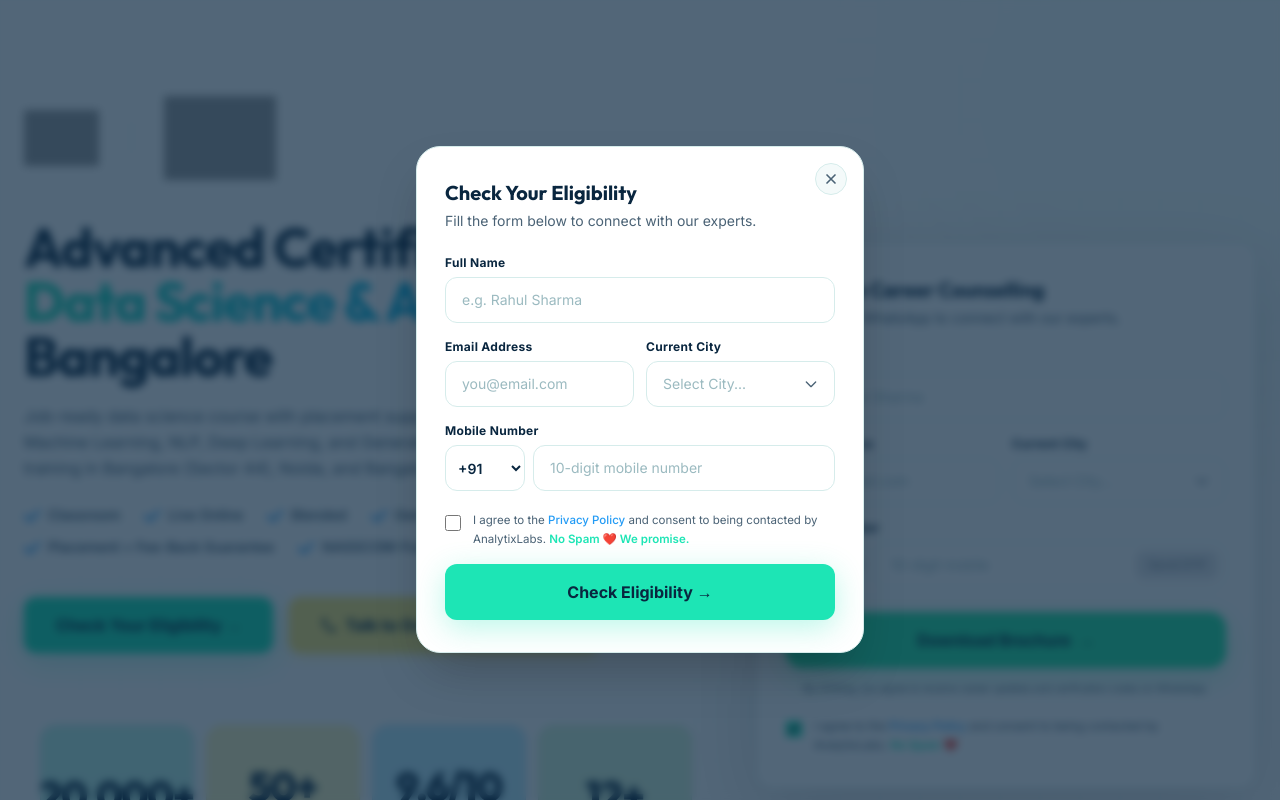
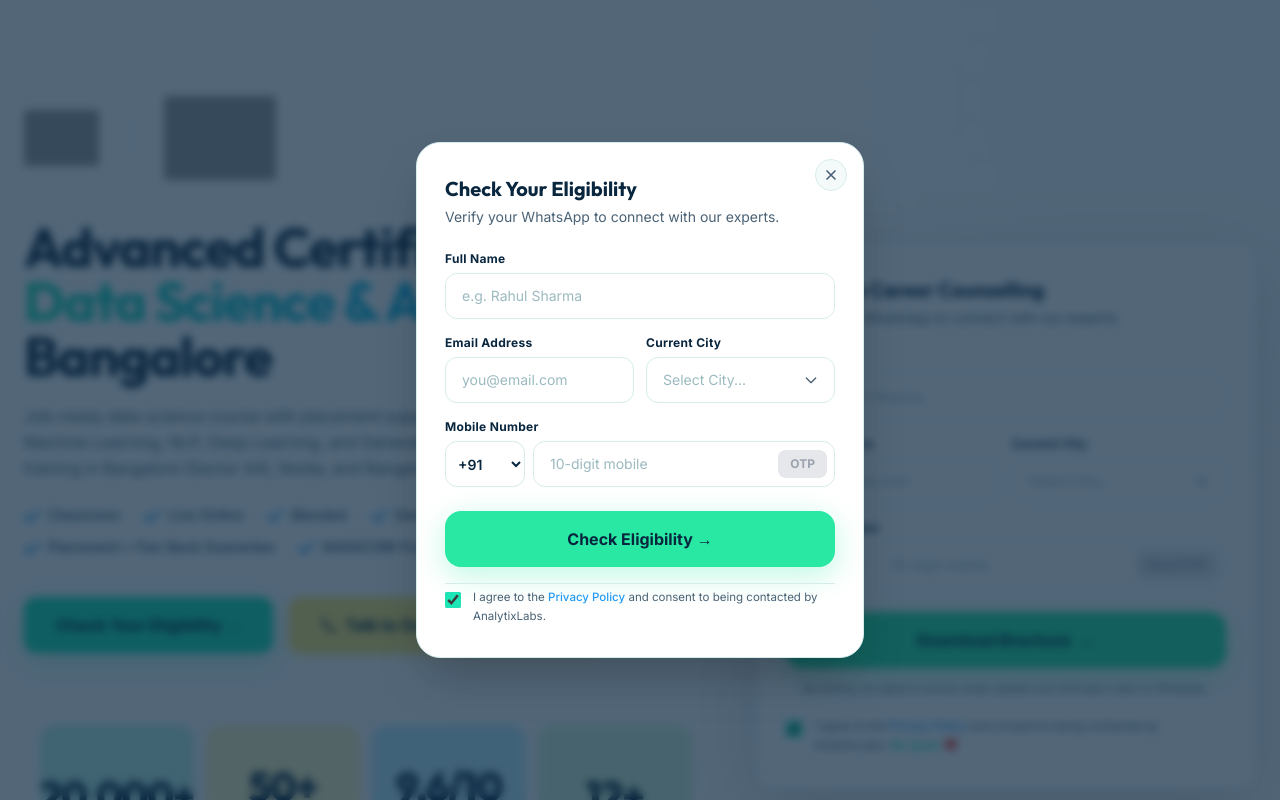
Before and after one commit to dhaval-alabs/careersuccess_legacy, a Next.js app: page /data-science-ai-course-bangalore in a window 1280 px wide. Both pictures are taken after a click on the button "Check Your Eligibility →". Shown: the top 800 px of the page. Built offline with nearby package versions, Linux system fonts and the light colour scheme; grey boxes are pictures that could not be loaded.

Commit message:
feat(otp): roll out verified OTP flow to all modal forms

```diff
--- a/components/forms/LeadCaptureForm.tsx
+++ b/components/forms/LeadCaptureForm.tsx
@@ -1,7 +1,6 @@
 'use client';
 
-import { useState, useTransition, FormEvent } from 'react';
-import { createLeadAction } from '../../app/actions/leads';
+import { useState, useEffect } from 'react';
 import { recordFirstField, getBehaviourSnapshot } from '../../utils/trackBehaviour';
 import { getStoredUtm } from '../../utils/captureUtm';
 import SearchableCitySelect from '../SearchableCitySelect';
@@ -20,111 +19,182 @@
   typeFilter?:   string;
   thankYouPath?: string;
   onSuccess?:    (email: string) => void;
+  debug?:        boolean;
 }
 
-/* Shared input className */
 const inputCls = `
   w-full px-4 py-3 rounded-xl border border-[#D6ECEB] bg-white
   text-[#09263F] text-sm placeholder-[#9BBAC0]
   focus:outline-none focus:ring-2 focus:ring-[#1DE5B5]/40 focus:border-[#1DE5B5]
-  transition-all duration-200
+  transition-all duration-200 disabled:opacity-60
 `.trim();
 
 const labelCls = 'block text-xs font-bold text-[#09263F] mb-1.5 tracking-wide';
 
+type OtpState = 'idle' | 'sending' | 'otp_sent' | 'verifying' | 'error';
+
 export default function LeadCaptureForm({
-  sourceName  = 'Hero Section',
-  buttonText  = 'Request Free Counselling →',
-  title       = 'Get Free Career Counselling',
+  sourceName   = 'Modal Form',
+  buttonText   = 'Submit →',
+  title        = 'Get Free Career Counselling',
   typeFilter,
   thankYouPath = '/thankyou-check-your-eligibility',
   onSuccess,
+  debug = false,
 }: LeadCaptureFormProps) {
-  const [isPending, startTransition] = useTransition();
-  const [formState, setFormState] = useState({ success: false, error: '' });
+  const [name, setName]               = useState('');
+  const [email, setEmail]             = useState('');
+  const [city, setCity]               = useState('');
+  const [countryCode, setCountryCode] = useState('+91');
+  const [mobile, setMobile]           = useState('');
 
+  const [otpState, setOtpState]       = useState<OtpState>('idle');
+  const [otpValue, setOtpValue]       = useState('');
+  const [token, setToken]             = useState('');
+  const [errorMsg, setErrorMsg]       = useState('');
+  const [resendTimer, setResendTimer] = useState(0);
+  const [formError, setFormError]     = useState('');
 
-  async function handleSubmit(e: FormEvent<HTMLFormElement>) {
-    e.preventDefault();
-    setFormState({ success: false, error: '' });
+  // Manage resend timer
+  useEffect(() => {
+    let interval: NodeJS.Timeout;
+    if (resendTimer > 0) {
+      interval = setInterval(() => {
+        setResendTimer(prev => prev - 1);
+      }, 1000);
+    }
+    return () => clearInterval(interval);
+  }, [resendTimer]);
 
-    const formData = new FormData(e.currentTarget);
+  async function handleSendOtp() {
+    if (!name || !email || !city || mobile.length !== 10) {
+      setFormError('Please fill all fields before requesting OTP.');
+      return;
+    }
+
+    setOtpState('sending');
+    setErrorMsg('');
+    setFormError('');
+
     const utms = getStoredUtm();
     const behaviour = getBehaviourSnapshot();
 
-    const data = {
-      name:           formData.get('name')        as string,
-      email:          formData.get('email')       as string,
-      countryCode:    formData.get('countryCode') as string,
-      mobile:         formData.get('mobile')      as string,
-      city:           formData.get('city')        as string,
-      form_source:    sourceName,
-      session_id:     typeof window !== 'undefined'
-                        ? sessionStorage.getItem('alabs_session_id') || undefined
-                        : undefined,
-      page_url:       typeof window !== 'undefined' ? window.location.href : undefined,
-      typeFilter,
+    try {
+      const res = await fetch('/api/otp/send', {
+        method: 'POST',
+        headers: { 'Content-Type': 'application/json' },
+        body: JSON.stringify({
+          name, email, city, countryCode, mobile,
+          form_source: sourceName,
+          typeFilter: typeFilter || 'PPC_ModalForm',
           ...utms,
           ...behaviour,
-    };
+          submission_timestamp: new Date().toISOString(),
+          landing_page_url: typeof window !== 'undefined' ? window.location.href : '',
+          referrer_url: typeof document !== 'undefined' ? document.referrer : '',
+          debug,
+        }),
+      });
 
-    startTransition(async () => {
-      const result = await createLeadAction(data);
-      if (result.success) {
-        onSuccess?.(data.email)
-        if (thankYouPath) {
-          const params = new URLSearchParams({
-            email: data.email,
-            name:  data.name,
-            phone: data.mobile,
-          });
-          window.location.href = `${thankYouPath}?${params.toString()}`;
-        } else {
-          setFormState({ success: true, error: '' });
-        }
-      } else {
-        setFormState({ success: false, error: result.error || 'Something went wrong. Please try again.' });
-      }
-    });
+      const data = await res.json();
+
+      if (!data.success) {
+        setOtpState('idle');
+        setFormError(data.error || 'Something went wrong. Please try again.');
+        return;
       }
 
-  /* ── Success state ── */
-  if (formState.success) {
-    return (
-      <div className="px-8 py-12 flex flex-col items-center text-center">
-        <div className="w-16 h-16 rounded-full bg-[#E6F7F6] flex items-center justify-center mb-5">
-          <svg className="w-8 h-8 text-[#1DE5B5]" fill="none" stroke="currentColor" viewBox="0 0 24 24">
-            <path strokeLinecap="round" strokeLinejoin="round" strokeWidth="2.5" d="M5 13l4 4L19 7" />
-          </svg>
-        </div>
-        <h3 className="font-display font-bold text-[#09263F] text-xl mb-2">Inquiry Received!</h3>
-        <p className="text-[#4A6275] text-sm leading-relaxed max-w-xs">
-          Our career advisor will contact you within 24 hours to discuss your goals.
-        </p>
-      </div>
-    );
+      if (data.fallback) {
+        if (debug && data.debugInfo) {
+          setOtpState('idle');
+          setFormError(`[DEBUG] OTP Delivery Failed: ${data.debugInfo}`);
+          return;
+        }
+        // WhatsApp delivery failed - proceed as normal Lead submission (Fallback)
+        onSuccess?.(email);
+        const params = new URLSearchParams({ email, name, phone: mobile });
+        window.location.href = `${thankYouPath}?${params.toString()}`;
+        return;
       }
 
-  /* ── Form ── */
+      // OTP sent successfully
+      setToken(data.token);
+      setOtpState('otp_sent');
+      setResendTimer(30);
+    } catch (err) {
+      setOtpState('idle');
+      setFormError('Connection error. Please check your internet and try again.');
+    }
+  }
+
+  async function handleVerify() {
+    if (otpValue.length !== 4) return;
+
+    setOtpState('verifying');
+    setErrorMsg('');
+
+    try {
+      const res = await fetch('/api/otp/verify', {
+        method: 'POST',
+        headers: { 'Content-Type': 'application/json' },
+        body: JSON.stringify({
+          token,
+          otp_entered: otpValue,
+          mobile,
+          countryCode,
+          name,
+          email,
+          debug,
+        }),
+      });
+
+      const data = await res.json();
+
+      if (!data.success) {
+        setOtpState('error');
+        setErrorMsg(data.error || 'Verification failed. Please try again.');
+        setOtpValue('');
+        return;
+      }
+
+      // If debug info returned during verification, briefly show it
+      if (debug && data.debugInfo) {
+        setFormError(`[VERIFY DEBUG] ${data.debugInfo}`);
+        await new Promise(resolve => setTimeout(resolve, 3000));
+      }
+
+      // Verified successfully!
+      onSuccess?.(email);
+      const params = new URLSearchParams({ email, name, phone: mobile });
+      window.location.href = `${thankYouPath}?${params.toString()}`;
+    } catch (err) {
+      setOtpState('error');
+      setErrorMsg('Verification failed. Server is unreachable.');
+    }
+  }
+
+  async function handleResend() {
+    setOtpValue('');
+    setErrorMsg('');
+    setToken('');
+    setOtpState('idle');
+    await handleSendOtp();
+  }
+
   return (
-    <div className="px-7 py-8" id="lead-capture-module">
-
-      {/* Header */}
-      <div className="mb-6">
+    <div className="px-7 py-8 relative overflow-hidden" id="lead-capture-modal-form">
+      <div className="mb-6 relative z-10">
         <h2 className="font-display font-bold text-[#09263F] text-xl mb-1">{title}</h2>
-        <p className="text-[#4A6275] text-sm">Fill the form below to connect with our experts.</p>
+        <p className="text-[#4A6275] text-sm">Verify your WhatsApp to connect with our experts.</p>
       </div>
 
-      {/* Error */}
-      {formState.error && (
-        <div className="mb-4 px-4 py-3 rounded-xl bg-red-50 border border-red-200 text-red-700 text-sm">
-          {formState.error}
+      {formError && (
+        <div className="mb-4 px-4 py-3 rounded-xl bg-red-50 border border-red-200 text-red-700 text-sm font-medium">
+          {formError}
         </div>
       )}
 
-      <form onSubmit={handleSubmit} className="space-y-4">
-
-        {/* Full Name */}
+      <form onSubmit={(e) => e.preventDefault()} className="space-y-4 relative z-10">
         <div>
           <label htmlFor="name" className={labelCls}>Full Name</label>
           <input
@@ -132,11 +202,12 @@
             required maxLength={50}
             placeholder="e.g. Rahul Sharma"
             className={inputCls}
+            value={name} onChange={e => setName(e.target.value)}
+            disabled={otpState !== 'idle' && otpState !== 'sending'}
             onFocus={() => recordFirstField('name')}
           />
         </div>
 
-        {/* Email + City — side by side */}
         <div className="grid grid-cols-2 gap-3">
           <div>
             <label htmlFor="email" className={labelCls}>Email Address</label>
@@ -145,6 +216,8 @@
               required maxLength={75}
               placeholder="you@email.com"
               className={inputCls}
+              value={email} onChange={e => setEmail(e.target.value)}
+              disabled={otpState !== 'idle' && otpState !== 'sending'}
               onFocus={() => recordFirstField('email')}
             />
           </div>
@@ -153,80 +226,147 @@
             <SearchableCitySelect
               name="city"
               required
+              value={city}
+              onChange={(val) => {
+                setCity(val);
+                recordFirstField('city');
+              }}
+              disabled={otpState !== 'idle' && otpState !== 'sending'}
               placeholder="Select City..."
             />
           </div>
         </div>
 
-        {/* Mobile */}
         <div>
           <label htmlFor="mobile" className={labelCls}>Mobile Number</label>
-          <div className="flex gap-2">
+
+          {(otpState === 'idle' || otpState === 'sending') ? (
+            <div className="flex gap-2 items-stretch">
               <select
-              name="countryCode" id="countryCode"
-              defaultValue="+91"
-              aria-label="Country code"
+                value={countryCode}
+                onChange={e => setCountryCode(e.target.value)}
+                disabled={otpState === 'sending'}
                 className="w-20 flex-shrink-0 px-2 py-3 rounded-xl border border-[#D6ECEB] bg-white
                            text-[#09263F] text-sm font-semibold
                            focus:outline-none focus:ring-2 focus:ring-[#1DE5B5]/40 focus:border-[#1DE5B5]
-                          transition-all duration-200 cursor-pointer"
+                           transition-all duration-200 cursor-pointer disabled:opacity-60"
               >
-              {COUNTRY_CODES.map((c) => (
+                {COUNTRY_CODES.map(c => (
                   <option key={c.code} value={c.code}>{c.label}</option>
                 ))}
               </select>
+              <div className="relative flex-1">
                 <input
-              type="tel" name="mobile" id="mobile"
-              required pattern="[0-9]{10}" maxLength={10}
-              placeholder="10-digit mobile number"
-              className={inputCls + ' flex-1'}
+                  type="tel"
+                  value={mobile}
+                  onChange={e => setMobile(e.target.value.replace(/\D/g, '').slice(0, 10))}
+                  disabled={otpState === 'sending'}
+                  placeholder="10-digit mobile"
+                  maxLength={10}
                   onFocus={() => recordFirstField('mobile')}
+                  className="w-full pl-4 pr-28 py-3 rounded-xl border border-[#D6ECEB] bg-white
+                             text-[#09263F] text-sm placeholder-[#9BBAC0]
+                             focus:outline-none focus:ring-2 focus:ring-[#1DE5B5]/40 focus:border-[#1DE5B5]
+                             transition-all duration-200 disabled:opacity-60"
                 />
+                <button
+                  type="button"
+                  onClick={handleSendOtp}
+                  disabled={mobile.length !== 10 || otpState === 'sending'}
+                  className={`absolute right-2 top-1/2 -translate-y-1/2
+                              px-3 py-1.5 rounded-lg text-xs font-bold transition-all duration-200
+                              ${mobile.length === 10 && otpState !== 'sending'
+                                ? 'bg-[#29E8A4] text-[#09263F] hover:bg-[#1DE5B5] cursor-pointer'
+                                : 'bg-[#E5E7EB] text-[#9CA3AF] cursor-not-allowed'
+                              }`}
+                >
+                  {otpState === 'sending' ? '...' : 'OTP'}
+                </button>
               </div>
             </div>
+          ) : (
+            <div className="space-y-3">
+              <div className="flex items-center justify-between text-xs font-medium">
+                <span className="text-[#29E8A4]">OTP sent to {countryCode} {mobile}</span>
+                <button
+                  type="button"
+                  onClick={() => setOtpState('idle')}
+                  className="text-[#4A6275] hover:text-[#09263F] underline"
+                >
+                  Change
+                </button>
+              </div>
+              <div className="relative">
+                <input
+                  type="tel"
+                  value={otpValue}
+                  onChange={e => setOtpValue(e.target.value.replace(/\D/g, '').slice(0, 4))}
+                  disabled={otpState === 'verifying'}
+                  placeholder="4-digit code"
+                  maxLength={4}
+                  autoFocus
+                  className="w-full pl-4 pr-28 py-3 rounded-xl border border-[#1DE5B5] bg-white
+                             text-[#09263F] text-sm placeholder-[#9BBAC0] tracking-[0.5em] font-bold
+                             focus:outline-none focus:ring-4 focus:ring-[#1DE5B5]/20
+                             transition-all duration-200 disabled:opacity-60"
+                />
+                <button
+                  type="button"
+                  onClick={handleVerify}
+                  disabled={otpValue.length !== 4 || otpState === 'verifying'}
+                  className={`absolute right-2 top-1/2 -translate-y-1/2
+                              px-4 py-1.5 rounded-lg text-xs font-bold transition-all duration-200
+                              ${otpValue.length === 4 && otpState !== 'verifying'
+                                ? 'bg-[#29E8A4] text-[#09263F] hover:bg-[#1DE5B5] cursor-pointer'
+                                : 'bg-[#E5E7EB] text-[#9CA3AF] cursor-not-allowed'
+                              }`}
+                >
+                  {otpState === 'verifying' ? '...' : 'Verify'}
+                </button>
+              </div>
 
-        {/* Consent */}
-        <div className="flex items-start gap-3 pt-1">
+              {errorMsg && <p className="text-xs text-red-500 font-medium">{errorMsg}</p>}
+
+              <div className="flex justify-between items-center text-xs">
+                {resendTimer > 0 ? (
+                  <span className="text-[#4A6275]">Resend in {resendTimer}s</span>
+                ) : (
+                  <button type="button" onClick={handleResend} className="text-[#239bf5] font-bold hover:underline">
+                    Resend OTP
+                  </button>
+                )}
+              </div>
+            </div>
+          )}
+        </div>
+
+        {(otpState === 'idle' || otpState === 'sending') && (
+          <div className="pt-2">
+            <button
+              type="button"
+              onClick={handleSendOtp}
+              disabled={otpState === 'sending'}
+              className="w-full py-4 bg-[#29E8A4] text-[#09263F] font-bold rounded-2xl text-base
+                         shadow-[0_8px_30px_rgba(41,232,164,0.3)] hover:bg-[#1DE5B5]
+                         active:scale-[0.98] transition-all duration-200 flex items-center justify-center gap-2 group"
+            >
+              {otpState === 'sending' ? 'Sending...' : buttonText}
+            </button>
+          </div>
+        )}
+
+        <div className="flex items-start gap-3 pt-1 border-t border-[#D6ECEB] mt-6">
           <div className="mt-0.5 flex-shrink-0">
             <input
-              type="checkbox" id="consent" name="consent" required
+              type="checkbox" id="consent" name="consent" required defaultChecked
               className="w-4 h-4 rounded border-[#D6ECEB] text-[#1DE5B5]
                          focus:ring-[#1DE5B5]/40 accent-[#1DE5B5] cursor-pointer"
             />
           </div>
           <label htmlFor="consent" className="text-[0.72rem] text-[#4A6275] leading-relaxed cursor-pointer">
-            I agree to the{' '}
-            <a href="/privacy-policy" className="text-[#239bf5] hover:underline font-medium">
-              Privacy Policy
-            </a>{' '}
-            and consent to being contacted by AnalytixLabs.{' '}
-            <span className="text-[#1DE5B5] font-semibold">No Spam ❤️ We promise.</span>
+            I agree to the <a href="/privacy-policy" className="text-[#239bf5] hover:underline font-medium">Privacy Policy</a> and consent to being contacted by AnalytixLabs.
           </label>
         </div>
-
-        {/* Submit */}
-        <button
-          type="submit"
-          disabled={isPending}
-          className="w-full bg-[#1DE5B5] hover:bg-[#19cf9e] disabled:opacity-60
-                     text-[#09263F] font-bold px-8 py-4 rounded-xl text-base
-                     transition-all duration-200 shadow-[0_8px_30px_rgba(29,229,181,0.3)]
-                     hover:shadow-[0_8px_40px_rgba(29,229,181,0.45)]
-                     hover:-translate-y-px active:translate-y-0
-                     flex items-center justify-center gap-2 active:scale-95"
-        >
-          {isPending ? (
-            <>
-              <svg className="w-4 h-4 animate-spin" fill="none" viewBox="0 0 24 24">
-                <circle className="opacity-25" cx="12" cy="12" r="10" stroke="currentColor" strokeWidth="4" />
-                <path className="opacity-75" fill="currentColor"
-                  d="M4 12a8 8 0 018-8V0C5.373 0 0 5.373 0 12h4z" />
-              </svg>
-              Processing...
-            </>
-          ) : buttonText}
-        </button>
-
       </form>
     </div>
   );
```
Lines whose indentation alone changed are shown as unchanged.
